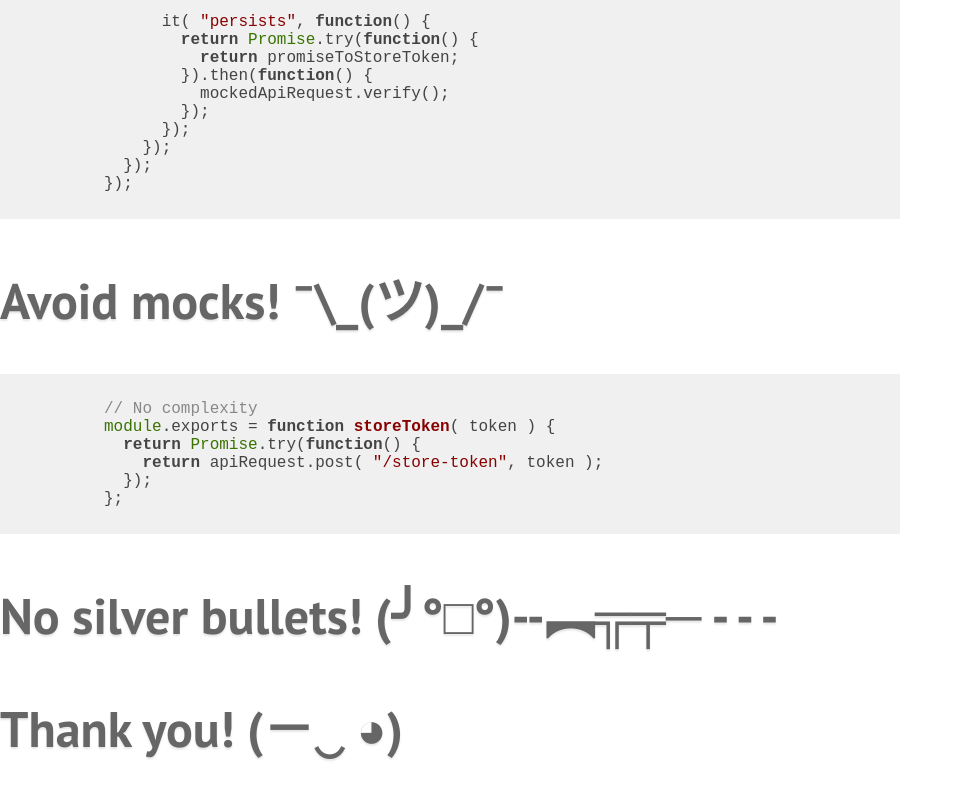
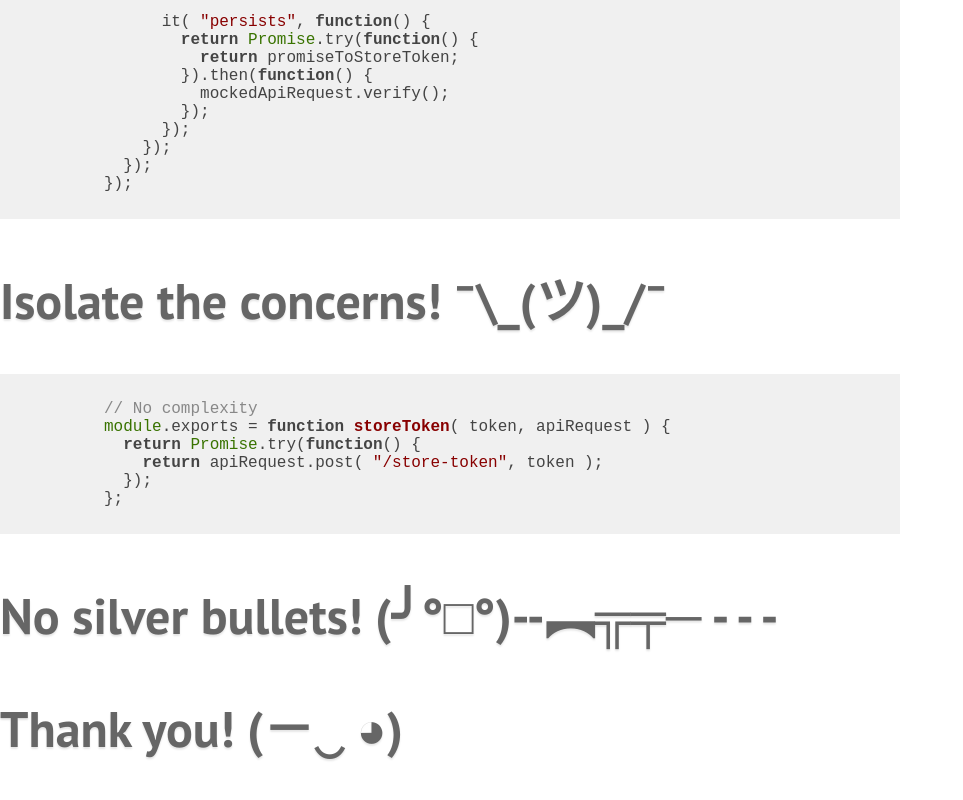
Before and after one commit to FagnerMartinsBrack/talk-mocking-and-false-positives, a plain HTML site: page presentation/index.html in a window 1280 px wide. Shown: the part 4620-5420 px from the top of the page, without its empty margins (0-963 px from the left). Drawn offline with Linux system fonts and the light colour scheme; a script that the page names is missing; files whose address does not match are found by name.

Commit message:
Review from Pragma feedback

```diff
--- a/presentation/index.html
+++ b/presentation/index.html
@@ -310,10 +310,10 @@
         data-rotate="90"
         data-z="500"
       >
-        <h2 class="secondary-header">Avoid mocks! ¯\_(ツ)_/¯</h2>
+        <h2 class="secondary-header">Isolate the concerns! ¯\_(ツ)_/¯</h2>
         <pre><code class="javascript">
           // No complexity
-          module.exports = function storeToken( token ) {
+          module.exports = function storeToken( token, apiRequest ) {
             return Promise.try(function() {
               return apiRequest.post( "/store-token", token );
             });
--- a/presentation/notes.txt
+++ b/presentation/notes.txt
@@ -62,7 +62,7 @@
   * 2 sextants - Check if both are likely to be correct
   * 3 sextants - If 2 are not correct, the third will point which one is most likely to be
 
-## Step 13 - Avoid mocks!
+## Step 13 - Isolate the concerns!
 
 * Functions should be small and do one thing
 * Code review static testing
```
